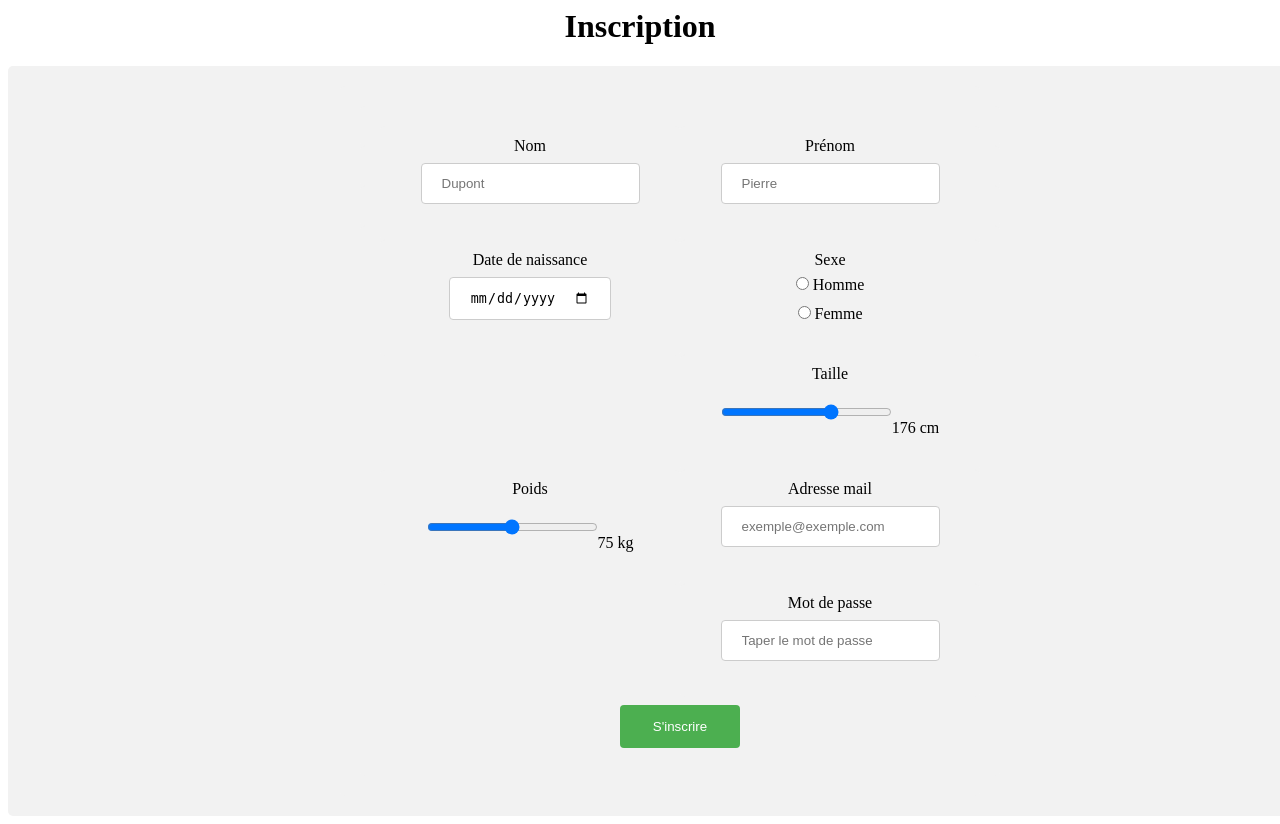
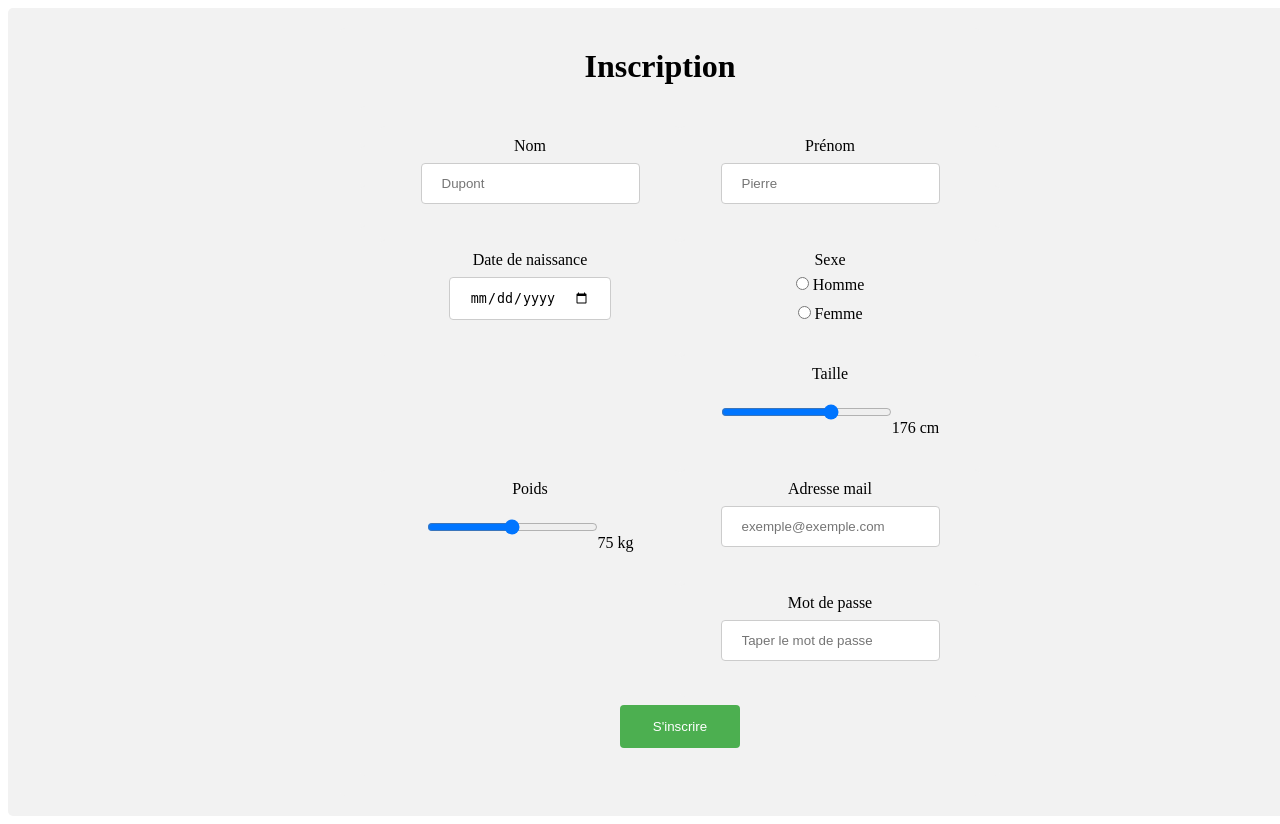
Before and after one commit to augustin-pasq/projets-iut, a PHP site: template views/user_add_form.php in a window 1280 px wide. Run offline with PHP 8.4, Linux system fonts and the light colour scheme; the template is opened without the code that fills it, so the values that code supplies are empty; some libraries are stand-ins or nearby versions.

Commit message:
small design update (title and favicon)

```diff
--- a/views/header.html
+++ b/views/header.html
@@ -3,4 +3,5 @@
 <head>
   <meta charset="UTF-8" />
   <title>SportTrack Web App</title>
+  <link rel="icon" type="image/png" sizes="16x16" href="https://www.1formatik.com/images/favicon/favicon-16x16.png">
 </head>
--- a/views/user_add_form.php
+++ b/views/user_add_form.php
@@ -1,10 +1,11 @@
 <?php include __ROOT__ . "/views/header.html"; ?>
 <link rel="stylesheet" href="../css/register.css">
 
-<h1>Inscription</h1>
+
 <div id="parent">
   <div id="formulaire-responsive" class="clearfix">
     <form id="form_login" action="/user_add" method="post" autocomplete="on">
+      <h1>Inscription</h1>
       <div class="rang-form">
         <div class="demi-colonne">
           <label>Nom</label><br>
--- a/views/user_connect_form.php
+++ b/views/user_connect_form.php
@@ -1,9 +1,10 @@
 <?php include __ROOT__."/views/header.html"; ?>
 <link rel="stylesheet" href="../css/login.css">
 
-  <h1>Connexion</h1>
+
 <div id="parent">
   <form id="form_login" action="/connect" method="post" autocomplete="on">
+    <h1>Connexion</h1>
     <label>Adresse mail</label><br>
     <input type="email" id="email" name="email" placeholder="exemple@exemple.com" required><br><br>
     <label>Mot de passe</label><br>
```
